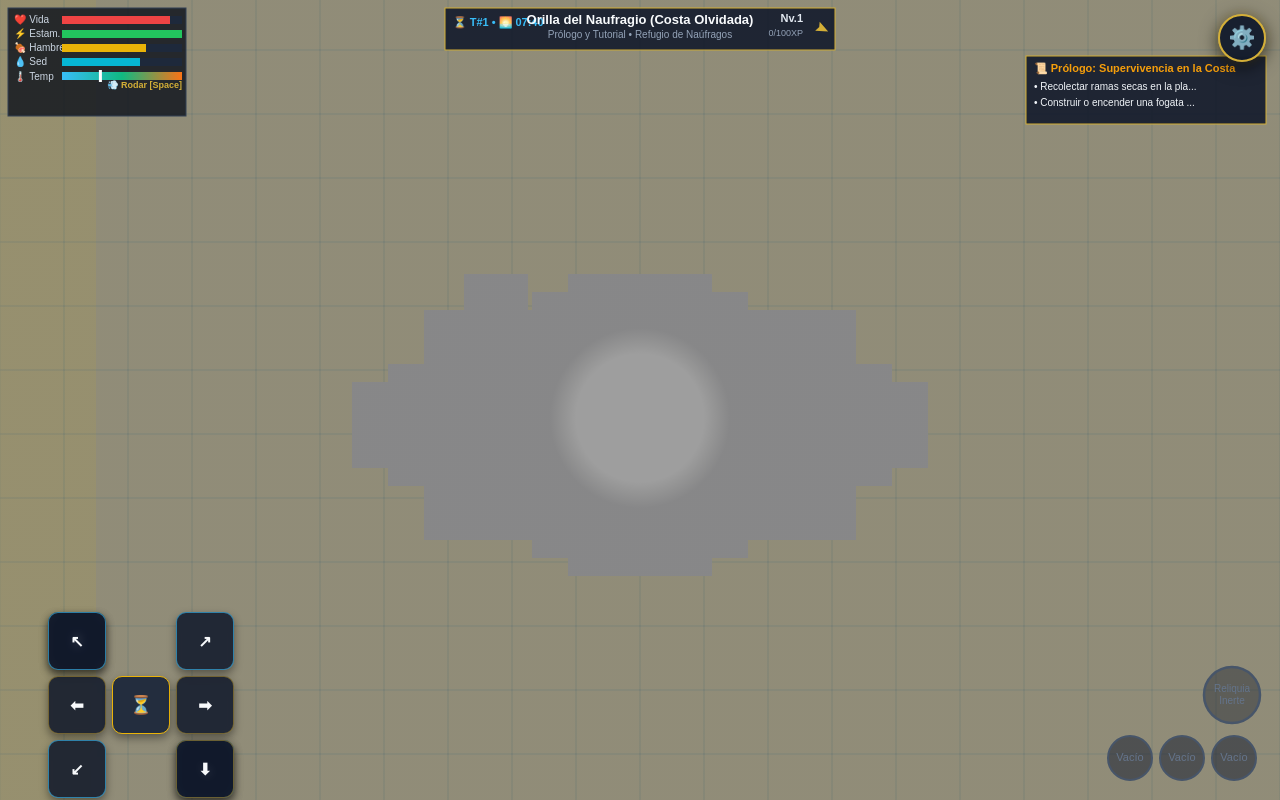
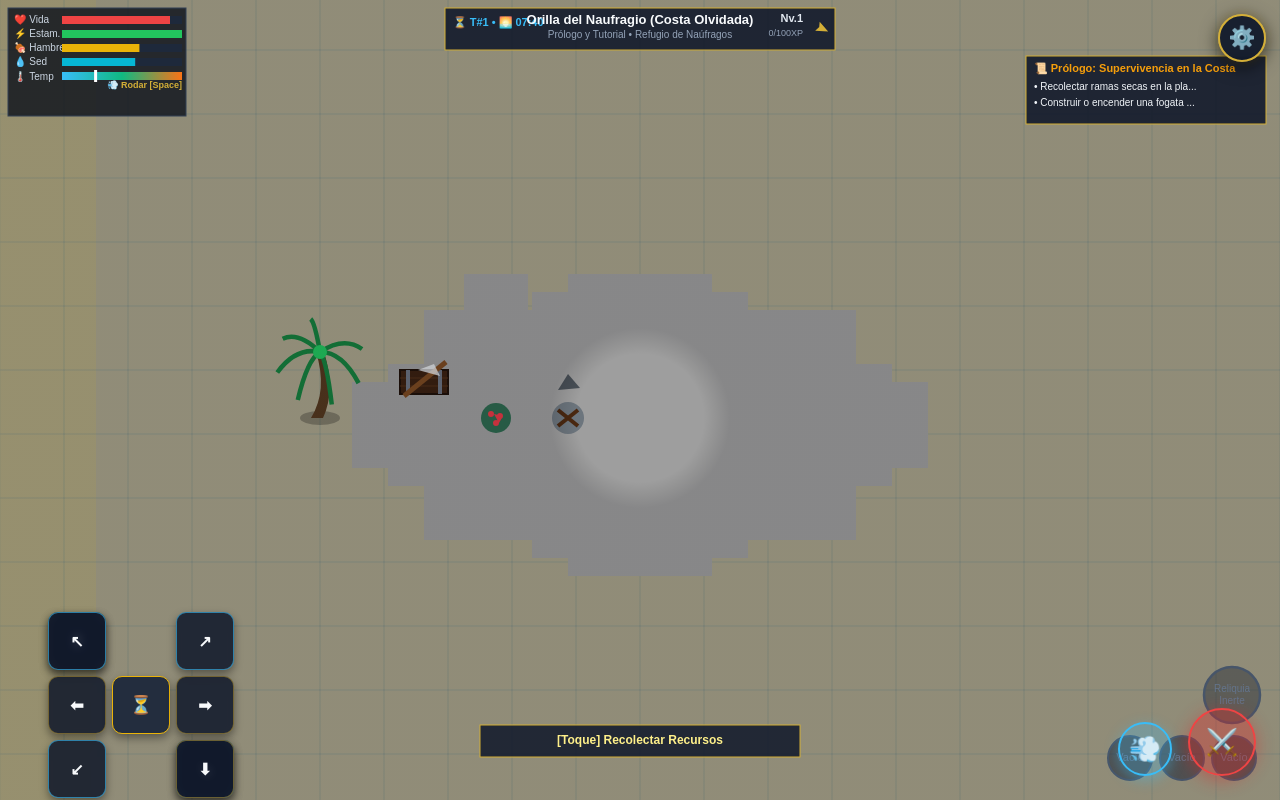
Before and after one commit to freddybollo1993-commits/juego-rpg, a website built with Vite: page index.html in a window 1280 px wide. Built offline with nearby package versions, Linux system fonts and the light colour scheme.

Commit message:
feat: reactivar combate en tiempo real, spawn de enemigos animados y botones táctiles de ataque y esquiva

```diff
--- a/index.html
+++ b/index.html
@@ -31,6 +31,12 @@
         <button class="iso-btn iso-btn-se"   id="btn-iso-se"   title="Sureste (+1,0)">↘</button>
         <button class="iso-btn iso-btn-s"    id="btn-iso-s"    title="Sur (+1,+1)">⬇</button>
       </div>
+    </div>
+
+    <!-- ── Botones de combate táctil (esquina inferior derecha) ── -->
+    <div id="touch-controls-right" class="touch-controls-right">
+      <button class="action-touch-btn btn-action-dodge" id="btn-touch-dodge" title="Esquivar / Rodar (💨)">💨</button>
+      <button class="action-touch-btn btn-action-attack" id="btn-touch-attack" title="Atacar (⚔️)">⚔️</button>
     </div>
 
     <!-- ── FAB único de configuración (esquina superior derecha) ── -->
--- a/src/core/Game.ts
+++ b/src/core/Game.ts
@@ -35,11 +35,10 @@ import { talentModal } from '../ui/TalentModal';
 
 export class Game {
   // ─────────────────────────────────────────────────────────────────────────
-  // PHASE FLAG — Set to `true` to isolate ONLY the movement system.
-  // Enemies, NPC, objects (blocking), combat, bow, survival and boss
-  // are all disabled until this is set back to `false`.
+  // PHASE FLAG — Set to `false` to enable full combat, enemies, boss,
+  // NPCs, bow, traps and real-time interaction.
   // ─────────────────────────────────────────────────────────────────────────
-  public static MOVEMENT_ONLY: boolean = true;
+  public static MOVEMENT_ONLY: boolean = false;
 
   private canvas: HTMLCanvasElement;
   private ctx: CanvasRenderingContext2D;
--- a/src/main.ts
+++ b/src/main.ts
@@ -146,6 +146,10 @@ function initApp() {
   bindTouchOrClick('btn-iso-e',    () => game.stepPlayer( 1, -1));
   bindTouchOrClick('btn-iso-wait', () => game.waitPlayer());
 
+  // Bind Combat Action Buttons
+  bindTouchOrClick('btn-touch-attack', () => game.attackNearest());
+  bindTouchOrClick('btn-touch-dodge',  () => game.triggerDodgeAction());
+
   // ──────────────────────────────────────────────────────────────────────────
   // Click / Tap en canvas → mover / interactuar con casilla
   // ──────────────────────────────────────────────────────────────────────────
@@ -187,12 +191,19 @@ function initApp() {
       case 'z': game.stepPlayer(-1,  1); break; // W diagonal
       case 'c': game.stepPlayer( 1,  1); break; // S diagonal
       case ' ':
+      case 'k':
+        e.preventDefault();
+        game.triggerDodgeAction();
+        break;
       case '.':
         e.preventDefault();
         game.waitPlayer();
         break;
+      case 'f':
+      case 'j':
+        game.attackNearest();
+        break;
       case 'b': game.triggerBowAction();       break;
-      case 'f': game.attackNearest();          break;
       case 'i': game.openInventory();          break;
       case 'm': game.openWorldMap();           break;
       case 'x': game.triggerSacrificeAction(); break;
--- a/src/style.css
+++ b/src/style.css
@@ -229,6 +229,62 @@ canvas#game-canvas {
   touch-action: manipulation;
 }
 
+/* Touch Action Buttons for Combat (Bottom Right) */
+.touch-controls-right {
+  position: absolute;
+  bottom: 24px;
+  right: 24px;
+  z-index: 45;
+  display: flex;
+  align-items: flex-end;
+  gap: 16px;
+  pointer-events: none;
+}
+
+.action-touch-btn {
+  pointer-events: auto;
+  border-radius: 50%;
+  display: flex;
+  align-items: center;
+  justify-content: center;
+  font-size: 26px;
+  cursor: pointer;
+  touch-action: manipulation;
+  transition: transform 0.08s ease, box-shadow 0.08s ease;
+  user-select: none;
+  -webkit-user-select: none;
+}
+
+.btn-action-attack {
+  width: 68px;
+  height: 68px;
+  background: rgba(220, 38, 38, 0.35);
+  border: 2.5px solid var(--accent-red);
+  color: #fff;
+  box-shadow: 0 4px 18px rgba(220, 38, 38, 0.45);
+}
+
+.btn-action-attack:active {
+  transform: scale(0.90);
+  background: rgba(220, 38, 38, 0.75);
+  box-shadow: 0 0 22px rgba(239, 68, 68, 0.85);
+}
+
+.btn-action-dodge {
+  width: 54px;
+  height: 54px;
+  background: rgba(56, 189, 248, 0.25);
+  border: 2px solid var(--accent-blue);
+  color: #fff;
+  box-shadow: 0 4px 14px rgba(56, 189, 248, 0.4);
+}
+
+.btn-action-dodge:active {
+  transform: scale(0.90);
+  background: rgba(56, 189, 248, 0.65);
+  box-shadow: 0 0 18px rgba(56, 189, 248, 0.8);
+}
+
 /* 2.5D Diamond D-Pad Layout — 3×3 grid, 9 buttons (8 directions + wait) */
 .iso-dpad {
   position: relative;
```
